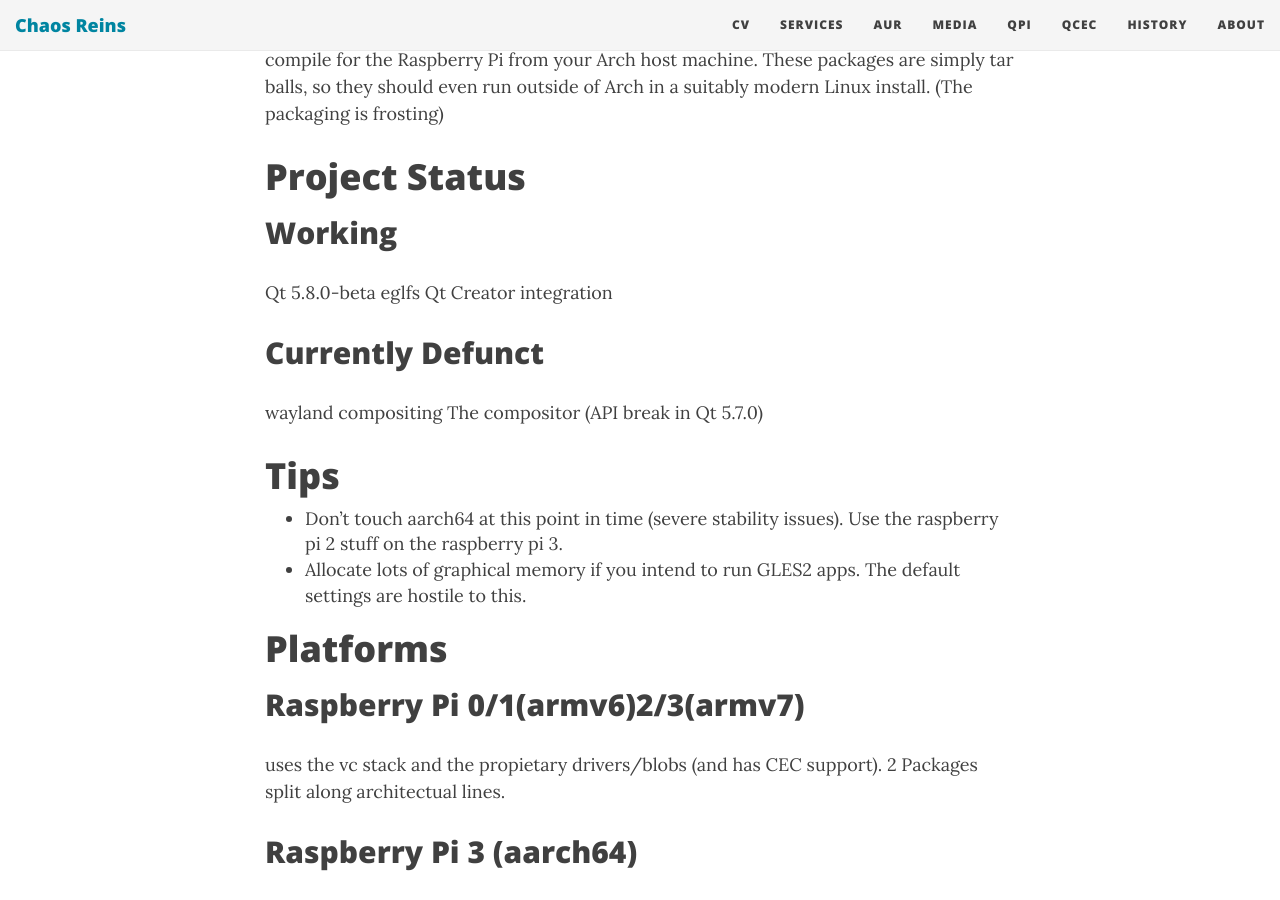
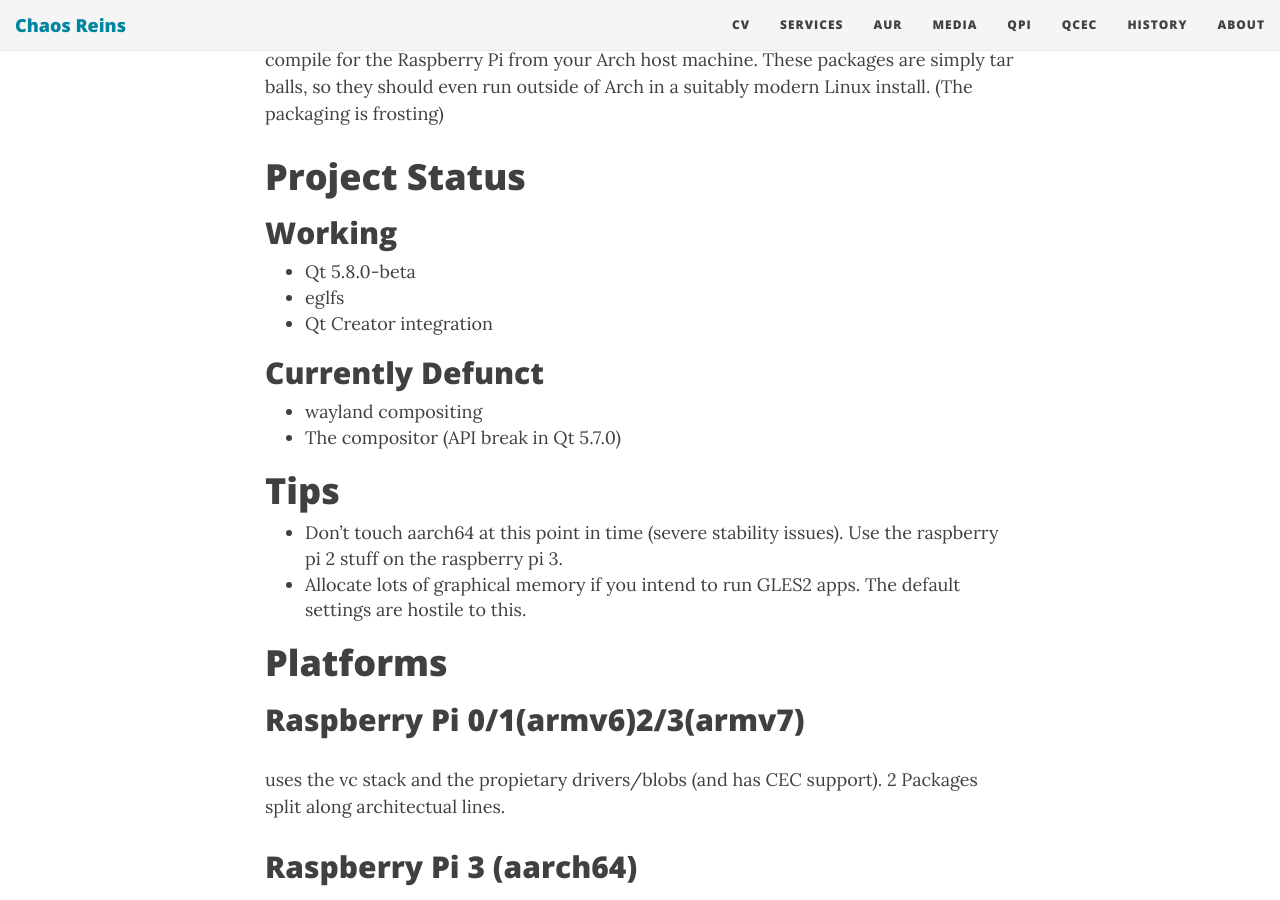
Before and after one commit to sirspudd/sirspudd.github.io, a Jekyll site: the page built from pages/qpi.md, in a window 1280 px wide and 900 px high, scrolled down 649 px. Built offline with Jekyll 4.4.1, drawn with Linux system fonts in a browser that asks for light colours; nearby versions of some CDN libraries.

Commit message:
Improve qpi info
Change-Id: I69691c21e4c1cd0fa073017a9e14386f074287ab

```diff
--- a/pages/qpi.md
+++ b/pages/qpi.md
@@ -16,14 +16,14 @@
 
 ## Working
 
-Qt 5.8.0-beta
-eglfs
-Qt Creator integration
+* Qt 5.8.0-beta
+* eglfs
+* Qt Creator integration
 
 ## Currently Defunct
 
-wayland compositing
-The compositor (API break in Qt 5.7.0)
+* wayland compositing
+* The compositor (API break in Qt 5.7.0)
 
 # Tips
 
```
